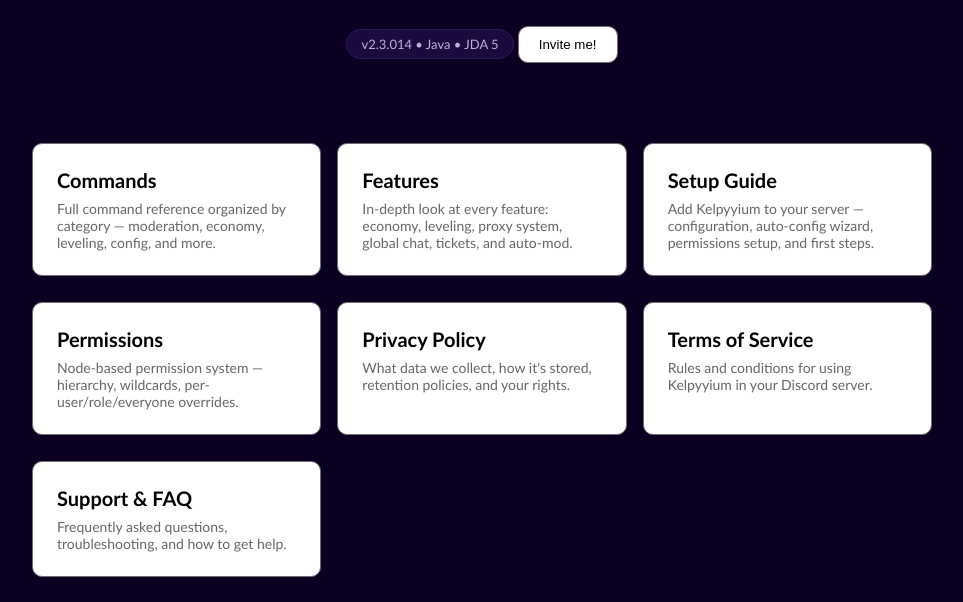
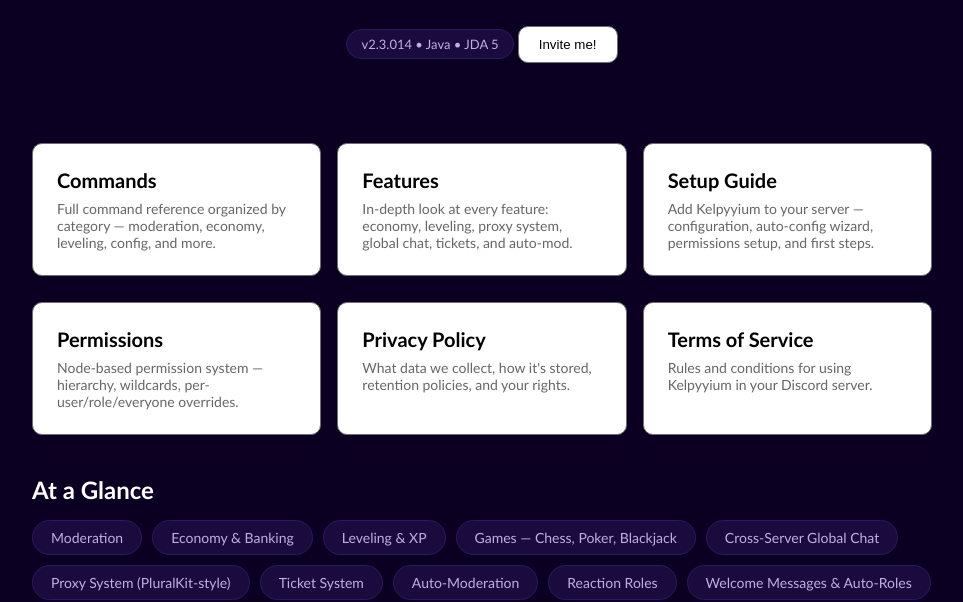
Before and after one commit to itz-winter/kelpyyium-bot, a plain HTML site: page site/index.html in a window 1280 px wide. Shown: the part 206-808 px from the top of the page, without its empty margins (158-1121 px from the left). Drawn offline with Linux system fonts and the light colour scheme.

Commit message:
formatted (again)

```diff
--- a/site/index.html
+++ b/site/index.html
@@ -171,10 +171,10 @@
             <h3>Terms of Service</h3>
             <p class="card-desc">Rules and conditions for using Kelpyyium in your Discord server.</p>
         </a>
-        <a href="support.html" class="nav-card">
+        <!--<a href="support.html" class="nav-card">
             <h3>Support &amp; FAQ</h3>
             <p class="card-desc">Frequently asked questions, troubleshooting, and how to get help.</p>
-        </a>
+        </a>-->
     </div>
 
     <div class="features-banner">
```
